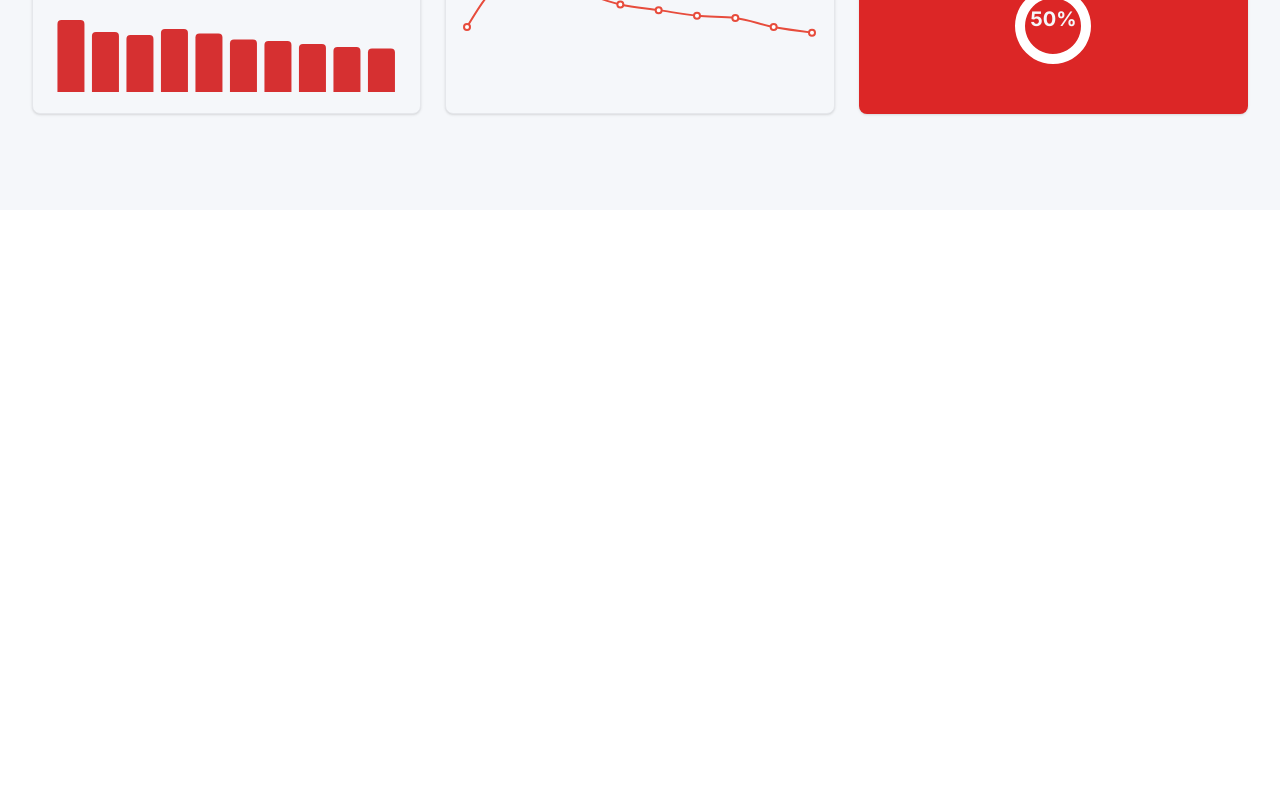
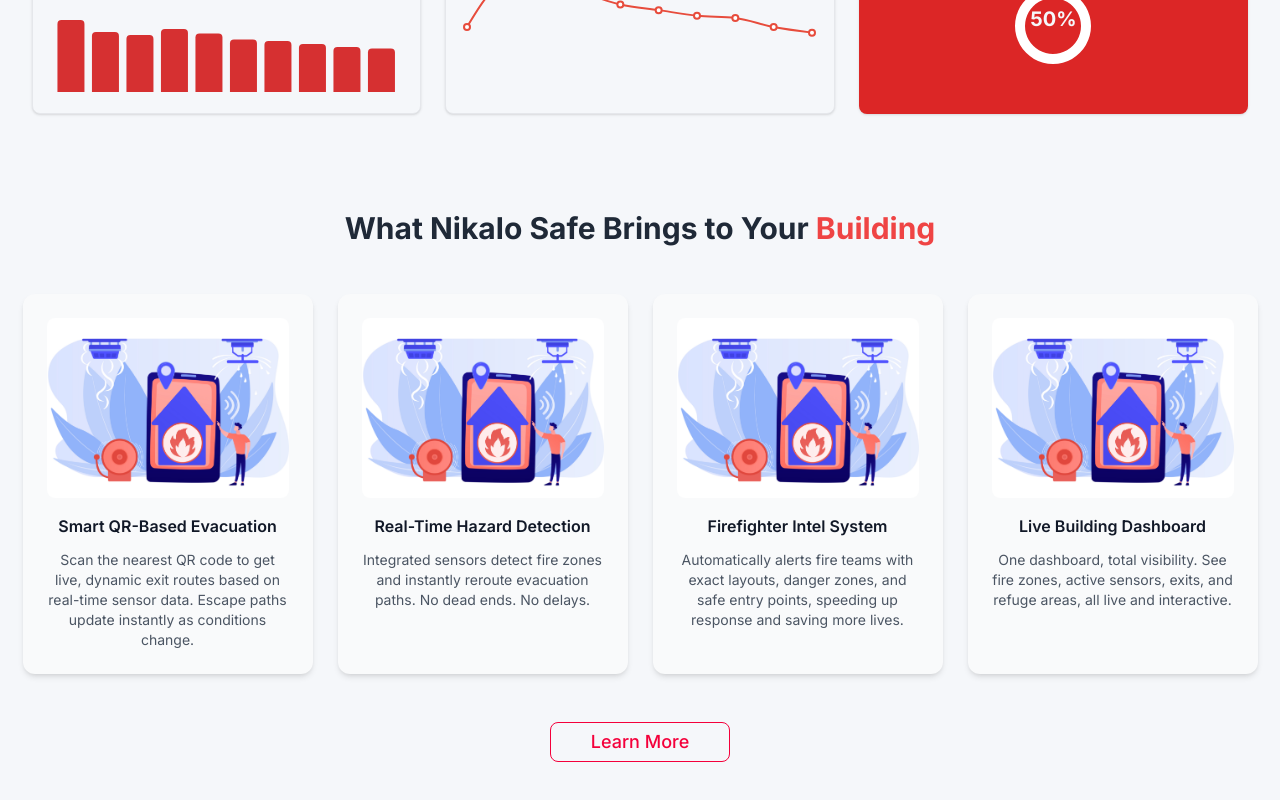
Before and after one commit to 10-Dimensions-Design-Services/nikalo-safe, a React (Create React App) app in the folder client/: page / in a window 1280 px wide. Shown: the part 1020-1820 px from the top of the page. Before the commit the page ends 1230 px from the top, so only its background shows below. Built offline with nearby package versions, Linux system fonts and the light colour scheme.

Commit message:
Added Features section

```diff
--- a/client/src/components/FeaturesSection.jsx
+++ b/client/src/components/FeaturesSection.jsx
@@ -1,87 +1,93 @@
 import React from 'react';
+import feature1 from '../assets/Images/SmartFireAlarm.jpg';
 
-const FeaturesSection = () => {
-  const features = [
+// Array of feature objects containing id, title, description, and image for each card
+const visualFeatures = [
   {
-      icon: "🔒",
-      title: "Advanced Encryption",
-      description: "Military-grade 256-bit encryption ensures your data is protected with the highest security standards."
+    id: 1,
+    title: "Smart QR-Based Evacuation",
+    description:
+      "Scan the nearest QR code to get live, dynamic exit routes based on real-time sensor data. Escape paths update instantly as conditions change.",
+    image: feature1,
   },
   {
-      icon: "⚡",
-      title: "Lightning Fast",
-      description: "Optimized performance with sub-second response times for seamless user experience."
+    id: 2,
+    title: "Real-Time Hazard Detection",
+    description:
+      "Integrated sensors detect fire zones and instantly reroute evacuation paths. No dead ends. No delays.",
+    image: feature1,
   },
   {
-      icon: "🌐",
-      title: "Global Access",
-      description: "Access your secure data from anywhere in the world with our distributed network."
+    id: 3,
+    title: "Firefighter Intel System",
+    description:
+      "Automatically alerts fire teams with exact layouts, danger zones, and safe entry points, speeding up response and saving more lives.",
+    image: feature1,
   },
   {
-      icon: "🛡️",
-      title: "Zero-Knowledge Architecture",
-      description: "We can't see your data. Only you have access to your encrypted information."
+    id: 4,
+    title: "Live Building Dashboard",
+    description:
+      "One dashboard, total visibility. See fire zones, active sensors, exits, and refuge areas, all live and interactive.",
+    image: feature1,
   },
-    {
-      icon: "📱",
-      title: "Cross-Platform",
-      description: "Available on all devices - desktop, mobile, and web with seamless synchronization."
-    },
-    {
-      icon: "🔧",
-      title: "Easy Integration",
-      description: "Simple API integration for developers to add security to their applications."
-    }
 ];
 
+// Main Features Section Component
+// Displays a grid of feature cards showcasing Nikalo Safe's capabilities
+const FeaturesSection = () => {
   return (
-    <section className="section-padding bg-white">
-      <div className="container-max">
-        <div className="text-center mb-12 md:mb-16">
-          <h2 className="title-2 text-black mb-4">
-            Why Choose Nikalo Safe?
+    // Main section container with white background and vertical padding
+    <section className="pt-0 pb-[98px] bg-white">
+      {/* Centered container with max width and horizontal padding */}
+      <div className="max-w-7xl mx-auto px-4">
+        {/* Main Heading */}
+        <div className="text-center mb-12">
+          <h2 className="text-3xl font-bold text-gray-800 mb-12">
+            What Nikalo Safe Brings to Your <span className="text-red-500">Building</span>
           </h2>
-          <p className="paragraph-regular-1 text-black max-w-2xl mx-auto">
-            Built with cutting-edge technology to provide the most secure and reliable
-            digital protection for your valuable data.
-          </p>
         </div>
 
-        <div className="grid grid-cols-1 md:grid-cols-2 lg:grid-cols-3 gap-6 md:gap-8">
-          {features.map((feature, index) => (
+        {/* Spacing between heading and cards */}
+
+        {/* Feature Cards Grid */}
+        {/* Responsive grid: 1 column on mobile, 2 on small screens, 4 on large screens */}
+        <div className="grid grid-cols-1 sm:grid-cols-2 lg:grid-cols-4 gap-4 md:gap-3 justify-items-center">
+          {/* Map through features array to render individual cards */}
+          {visualFeatures.map((feature) => (
             <div
-              key={index}
-              className="group p-6 md:p-8 rounded-2xl bg-gradient-to-br from-white to-secondary-50 border border-secondary-100 hover:border-primary-200 hover:shadow-xl transition-all duration-300 hover:-translate-y-1"
-            >
-              <div className="text-3xl md:text-4xl mb-4 group-hover:scale-110 transition-transform duration-300">
-                {feature.icon}
-              </div>
-              <h3 className="title-4 text-black mb-3">
+              key={feature.id}
+              // Card styling with hover effects and responsive padding
+              className="bg-gray-50 hover:bg-white shadow-md rounded-xl w-full max-w-[290px] p-4 md:p-6 flex flex-col items-center transition-transform hover:scale-105 duration-300">
+              {/* Feature image with responsive sizing */}
+              <img
+                src={feature.image}
+                alt={feature.title}
+                className="w-full h-[180px] mb-3 md:mb-4 object-cover rounded-lg"/>
+              {/* Feature title with responsive text sizing */}
+              <h3 className="text-sm md:text-base font-semibold text-gray-900 text-center mb-2 md:mb-3 leading-tight">
                 {feature.title}
               </h3>
-              <p className="paragraph-regular-1 text-black leading-relaxed">
+              {/* Feature description with responsive text sizing */}
+              <p className="text-xs md:text-sm text-gray-600 text-center leading-relaxed">
                 {feature.description}
               </p>
             </div>
           ))}
         </div>
 
-        <div className="mt-12 md:mt-16 text-center">
-          <div className="bg-gradient-to-r from-primary-50 to-secondary-50 rounded-2xl p-6 md:p-8">
-            <h3 className="title-3 text-black mb-4">
-              Trusted by 10,000+ Users Worldwide
-            </h3>
-            <p className="paragraph-regular-1 text-black mb-6">
-              Join thousands of satisfied customers who trust Nikalo Safe with their data security.
-            </p>
-            <button className="bg-primary text-white hover:bg-primary-dark transition-colors paragraph-bold-1 h-10 px-6 rounded-lg">
-              Start Your Free Trial
+
+        {/* Call-to-Action Button */}
+        <div className="flex justify-center mt-12">
+          {/* Styled button with hover effects and brand colors */}
+          <button className="bg-white text-[#F4003B] border border-[#F4003B] hover:bg-[#F4003B] hover:text-white transition-colors px-10 py-2.5 rounded-lg font-medium text-lg h-10 flex items-center justify-center">
+            Learn More
           </button>
-          </div>
         </div>
       </div>
     </section>
   );
 };
 
+// Export the component for use in other parts of the application
 export default FeaturesSection;
--- a/client/src/pages/Home.jsx
+++ b/client/src/pages/Home.jsx
@@ -12,8 +12,8 @@
       <Navbar />
       <HeroSection />
       <FireStats />
-      {/* <FeaturesSection />
-      <CTASection />
+      <FeaturesSection />
+      {/* <CTASection />
       <Footer /> */}
     </div>
   );
```
Also changed, not shown: client/src/assets/Images/SmartFireAlarm.jpg (added). Lines whose indentation alone changed are shown as unchanged.
